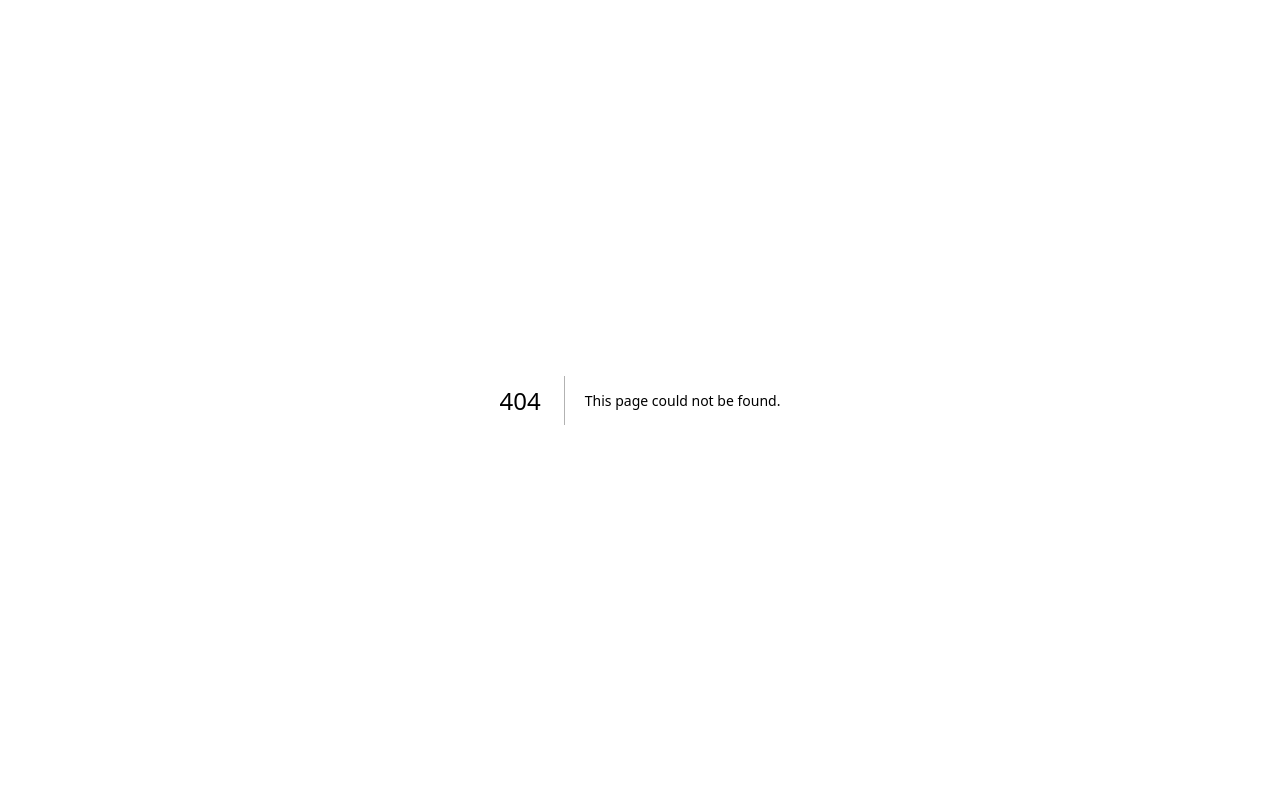
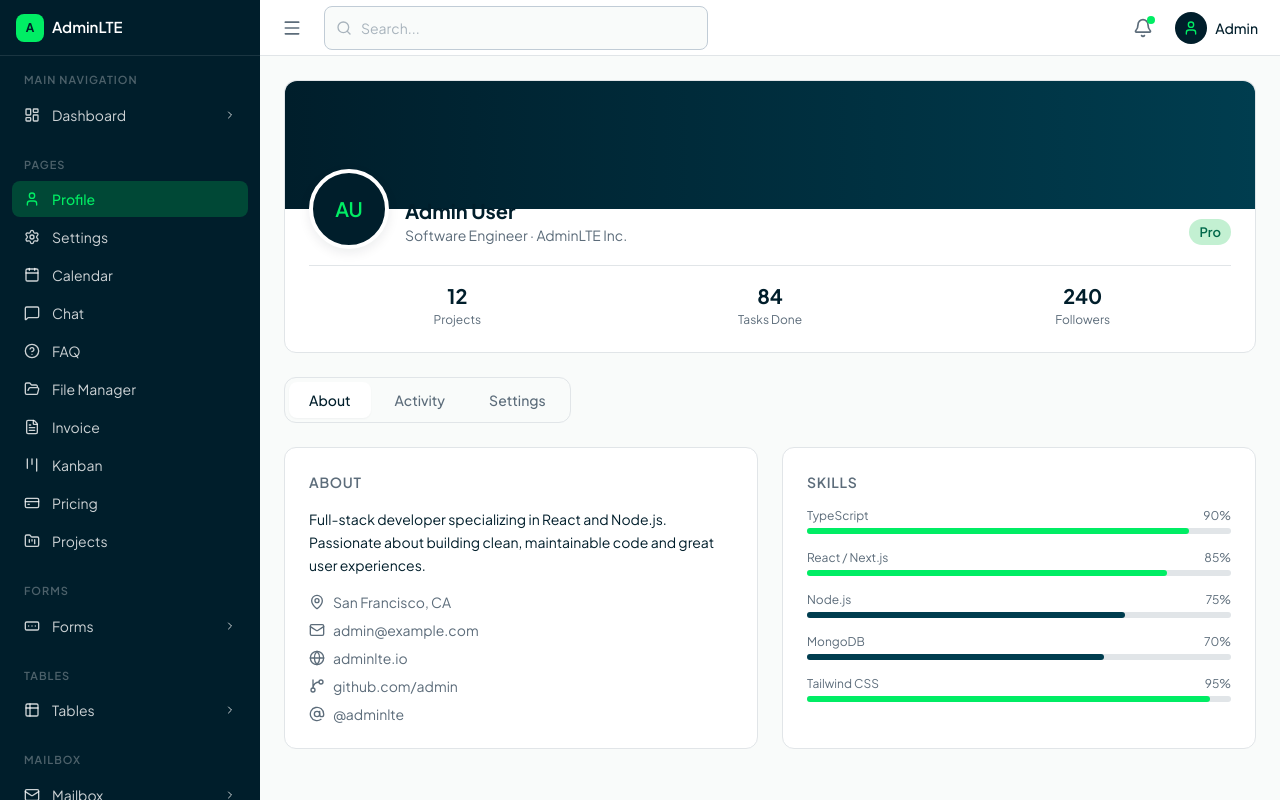
Before and after one commit to mvahidsm7/adminlte-x-mongodb, a Next.js app: page /pages/profile in a window 1280 px wide. Before the commit this address had no page. Built offline with nearby package versions, Linux system fonts and the light colour scheme.

Commit message:
feat: add Profile page with tabs and activity timeline

```diff
--- /dev/null
+++ b/src/app/(main)/pages/profile/page.tsx
@@ -0,0 +1,135 @@
+'use client'
+import { MapPin, Mail, Globe, GitBranch, AtSign } from 'lucide-react'
+import { Card, CardBody } from '@/components/ui/Card'
+import Avatar from '@/components/ui/Avatar'
+import Badge from '@/components/ui/Badge'
+import Tabs from '@/components/ui/Tabs'
+import Progress from '@/components/ui/Progress'
+
+const skills = [
+  { name: 'TypeScript', level: 90, color: 'green' as const },
+  { name: 'React / Next.js', level: 85, color: 'green' as const },
+  { name: 'Node.js', level: 75, color: 'teal' as const },
+  { name: 'MongoDB', level: 70, color: 'teal' as const },
+  { name: 'Tailwind CSS', level: 95, color: 'green' as const },
+]
+
+const activity = [
+  { action: 'Created project',   target: 'AdminLTE Next.js', time: '2 hours ago',  color: 'bg-mongo-green' },
+  { action: 'Closed issue',      target: 'Fix sidebar bug',  time: '5 hours ago',  color: 'bg-accent-purple' },
+  { action: 'Merged PR',         target: 'Auth pages',       time: '1 day ago',    color: 'bg-mongo-teal' },
+  { action: 'Commented on',      target: 'Dashboard layout', time: '2 days ago',   color: 'bg-accent-orange' },
+  { action: 'Completed task',    target: 'Setup testing',    time: '3 days ago',   color: 'bg-mongo-green' },
+]
+
+function AboutContent() {
+  return (
+    <div className="grid grid-cols-1 md:grid-cols-2 gap-6">
+      <Card>
+        <CardBody>
+          <h3 className="text-sm font-semibold text-steel uppercase tracking-wider mb-4">About</h3>
+          <p className="text-sm text-ink leading-relaxed mb-4">
+            Full-stack developer specializing in React and Node.js. Passionate about building clean,
+            maintainable code and great user experiences.
+          </p>
+          <ul className="space-y-2 text-sm text-steel">
+            <li className="flex items-center gap-2"><MapPin className="w-4 h-4" /> San Francisco, CA</li>
+            <li className="flex items-center gap-2"><Mail className="w-4 h-4" /> admin@example.com</li>
+            <li className="flex items-center gap-2"><Globe className="w-4 h-4" /> adminlte.io</li>
+            <li className="flex items-center gap-2"><GitBranch className="w-4 h-4" /> github.com/admin</li>
+            <li className="flex items-center gap-2"><AtSign className="w-4 h-4" /> @adminlte</li>
+          </ul>
+        </CardBody>
+      </Card>
+
+      <Card>
+        <CardBody>
+          <h3 className="text-sm font-semibold text-steel uppercase tracking-wider mb-4">Skills</h3>
+          <div className="space-y-4">
+            {skills.map(skill => (
+              <Progress key={skill.name} value={skill.level} color={skill.color} label={skill.name} />
+            ))}
+          </div>
+        </CardBody>
+      </Card>
+    </div>
+  )
+}
+
+function ActivityContent() {
+  return (
+    <Card>
+      <CardBody>
+        <h3 className="text-sm font-semibold text-steel uppercase tracking-wider mb-6">Recent Activity</h3>
+        <ol className="relative border-l border-hairline ml-3 space-y-6">
+          {activity.map((item, i) => (
+            <li key={i} className="ml-6">
+              <span className={`absolute -left-1.5 w-3 h-3 rounded-full ${item.color}`} />
+              <p className="text-sm text-ink">
+                <span className="font-medium">{item.action}</span>{' '}
+                <span className="text-mongo-green-dark">{item.target}</span>
+              </p>
+              <p className="text-xs text-steel mt-0.5">{item.time}</p>
+            </li>
+          ))}
+        </ol>
+      </CardBody>
+    </Card>
+  )
+}
+
+function SettingsContent() {
+  return (
+    <Card>
+      <CardBody>
+        <h3 className="text-sm font-semibold text-steel uppercase tracking-wider mb-4">Quick Settings</h3>
+        <p className="text-sm text-steel">Visit <span className="font-medium text-ink">Settings</span> for full account preferences.</p>
+      </CardBody>
+    </Card>
+  )
+}
+
+const tabs = [
+  { id: 'about',    label: 'About',    content: <AboutContent /> },
+  { id: 'activity', label: 'Activity', content: <ActivityContent /> },
+  { id: 'settings', label: 'Settings', content: <SettingsContent /> },
+]
+
+export default function ProfilePage() {
+  return (
+    <div className="space-y-6">
+      {/* Hero */}
+      <Card>
+        <div className="h-32 bg-gradient-to-r from-mongo-teal-deep to-mongo-teal rounded-t-lg" />
+        <CardBody className="relative pt-0">
+          <div className="flex flex-col sm:flex-row items-start sm:items-end gap-4 -mt-10 mb-4">
+            <Avatar name="Admin User" size="xl" className="border-4 border-white shadow-level-2 shrink-0" />
+            <div className="flex-1 pb-1">
+              <h1 className="text-xl font-bold text-ink">Admin User</h1>
+              <p className="text-sm text-steel">Software Engineer · AdminLTE Inc.</p>
+            </div>
+            <div className="flex gap-2 pb-1">
+              <Badge variant="green-soft">Pro</Badge>
+            </div>
+          </div>
+
+          <div className="grid grid-cols-3 gap-4 border-t border-hairline pt-4">
+            {[
+              { label: 'Projects',   value: '12'  },
+              { label: 'Tasks Done', value: '84'  },
+              { label: 'Followers',  value: '240' },
+            ].map(stat => (
+              <div key={stat.label} className="text-center">
+                <p className="text-xl font-bold text-ink">{stat.value}</p>
+                <p className="text-xs text-steel mt-0.5">{stat.label}</p>
+              </div>
+            ))}
+          </div>
+        </CardBody>
+      </Card>
+
+      {/* Tabs */}
+      <Tabs tabs={tabs} />
+    </div>
+  )
+}
```
Also changed, not shown: 1 other file (tests, documents, lock files or other folders).
